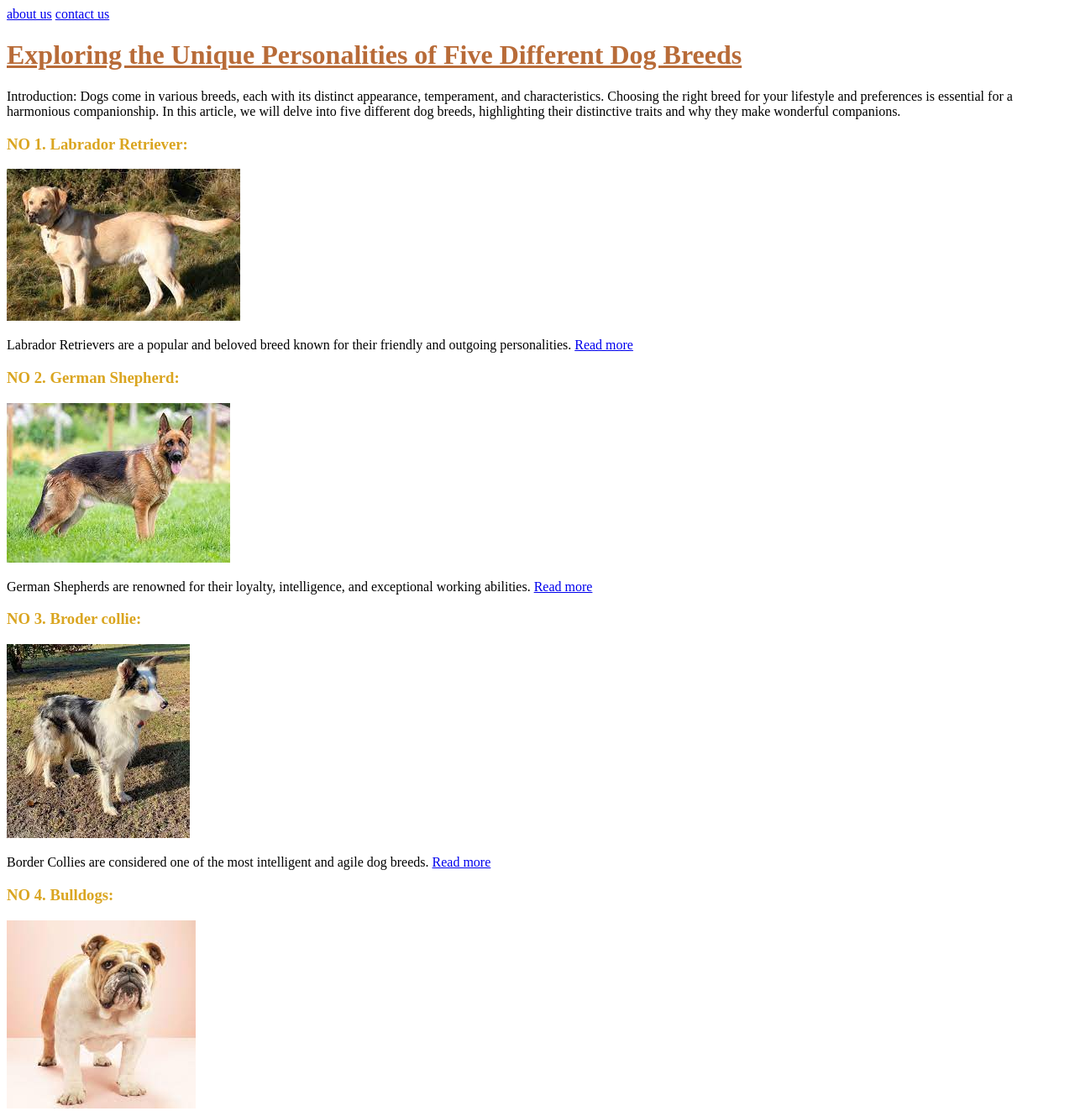
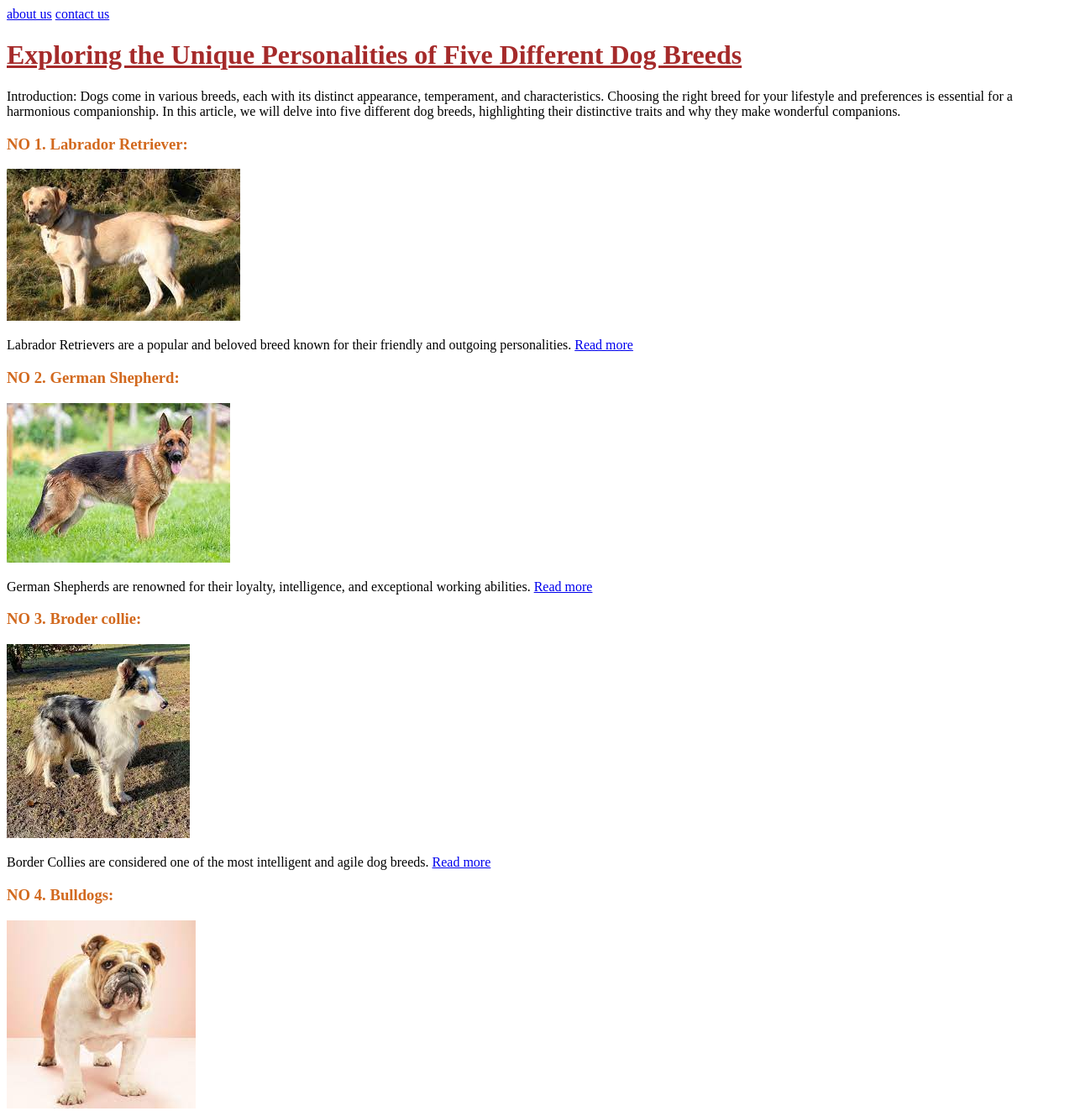
Before and after one commit to Linnmeso/Settime_Web-Development101, a plain HTML site: page settime_webdevelopment101/PROJECT/Home Page.html in a window 1280 px wide. Shown: the top 1323 px of the page at 84% size. Drawn offline with Linux system fonts and the light colour scheme.

Commit message:
some corrections made

```diff
--- a/settime_webdevelopment101/PROJECT/Home Page.html
+++ b/settime_webdevelopment101/PROJECT/Home Page.html
@@ -8,22 +8,23 @@
 <body>
     <a href="About Us.html">about us</a>
     <a href="Contact Us.html">contact us </a>
-    <h1 style="color: rgb(184, 107, 56);"><u>Exploring the Unique Personalities of Five Different Dog Breeds</u></h1>
+    <h1 style="color: brown;"><u>Exploring the Unique Personalities of Five Different Dog Breeds</u></h1>
     <p>Introduction: Dogs come in various breeds, each with its distinct appearance, temperament, and characteristics. Choosing the right breed for your lifestyle and preferences is essential for a harmonious companionship. In this article, we will delve into five different dog breeds, highlighting their distinctive traits and why they make wonderful companions.</p>
-    <h3 style="color: goldenrod;">NO 1. Labrador Retriever:</h3>
+    <h3 style="color: chocolate;">NO 1. Labrador Retriever:</h3>
         <img src="download (2).jpg">
         <p>Labrador Retrievers are a popular and beloved breed known for their friendly and outgoing personalities. <a href="Labrado Retriver.html">Read more</a></p>
-    <h3 style="color: goldenrod;">NO 2. German Shepherd:</h3>
+    <h3 style="color: chocolate;">NO 2. German Shepherd:</h3>
     <img src="download (1).jpg">
     <p>German Shepherds are renowned for their loyalty, intelligence, and exceptional working abilities. <a href="German Shepherd.html">Read more</a>
-    <h3 style="color: goldenrod;">NO 3. Broder collie:</h3>
+    <h3 style="color: chocolate;">NO 3. Broder collie:</h3>
     <img src="download (7).jpg">
     <p>Border Collies are considered one of the most intelligent and agile dog breeds. <a href="Broder Collie.html">Read more</a>
-    <h3 style="color: goldenrod;">NO 4. Bulldogs:</h3>
+    <h3 style="color: chocolate;">NO 4. Bulldogs:</h3>
     <img src="download (10).jpg">
     <p>Bulldogs are known for their distinctive appearance and gentle nature. <a href="Bulldogs.html">Read more</a>
-    <h3 style="color: goldenrod;">NO 5. Golden Retriver:</h3>
+    <h3 style="color: chocolate;">NO 5. Golden Retriver:</h3>
     <img src="download (14).jpg">
     <p>Golden Retrievers are renowned for their friendly and tolerant nature, <a href="Golden Retriver.html">Read more</a>
+    <h1>@Copyright 2023___linmeso's blogs and co.</h1>
 </body>
 </html>
```
Also changed, not shown: settime_webdevelopment101/PROJECT/About Us.html (+2 -1 lines), settime_webdevelopment101/PROJECT/Contact Us.html (+2 -1 lines).
